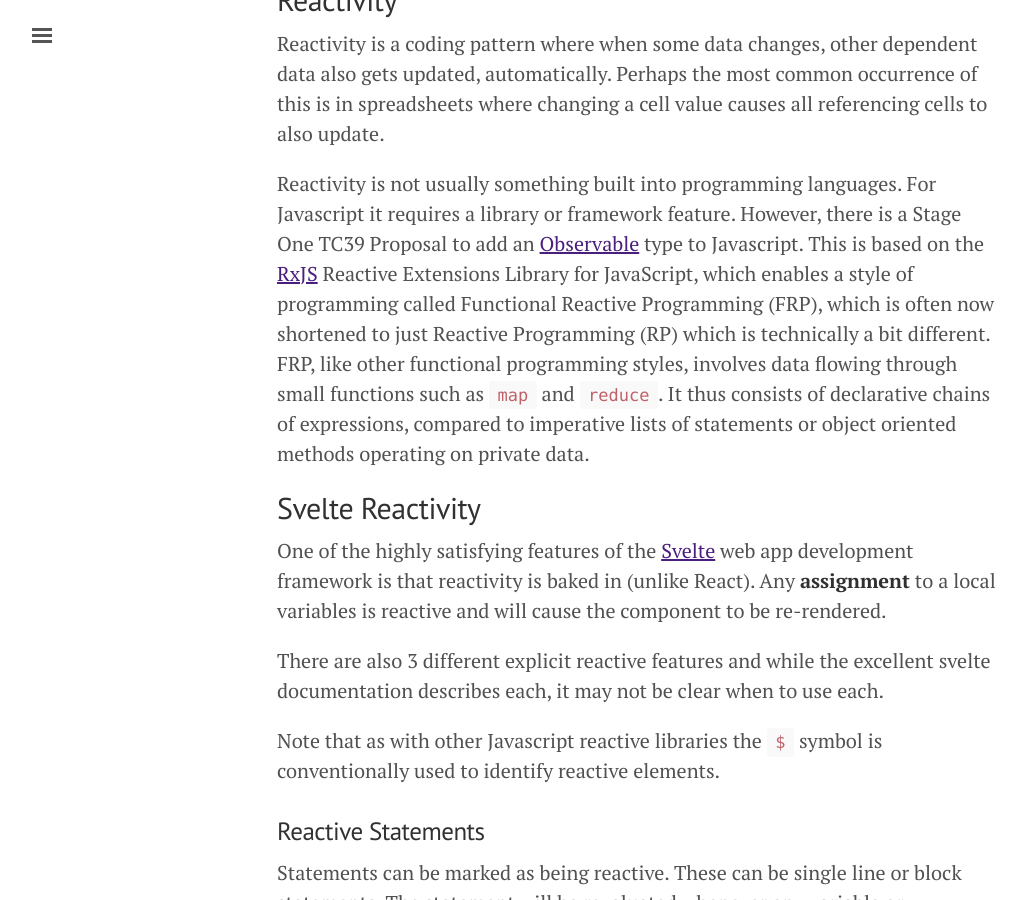
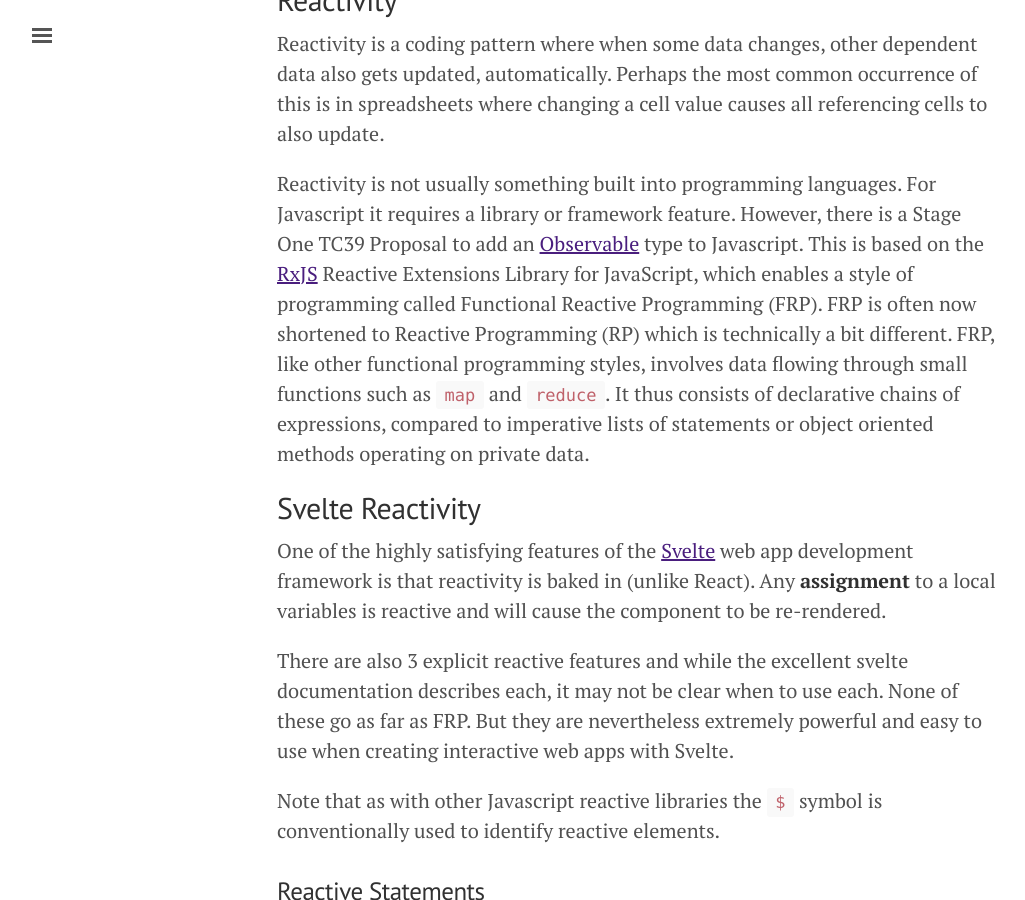
Before and after one commit to OpenDirective/opendirective.github.io, a Jekyll site: the page built from _posts/2022-01-06-comparing-svelte-reactivity-options.md, in a window 1280 px wide and 900 px high, scrolled down 401 px. Shown: the whole window, without its empty margins (3-1028 px from the left). Built offline with Jekyll 4.4.1, drawn with Linux system fonts in a browser that asks for light colours.

Commit message:
Tweak text

```diff
--- a/_posts/2022-01-06-comparing-svelte-reactivity-options.md
+++ b/_posts/2022-01-06-comparing-svelte-reactivity-options.md
@@ -10,13 +10,13 @@
 
 Reactivity is a coding pattern where when some data changes, other dependent data also gets updated, automatically. Perhaps the most common occurrence of this is in spreadsheets where changing a cell value causes all referencing cells to also update.
 
-Reactivity is not usually something built into programming languages. For Javascript it requires a library or framework feature. However, there is a Stage One TC39 Proposal to add an [Observable](https://github.com/tc39/proposal-observable) type to Javascript. This is based on the [RxJS](https://rxjs.dev/) Reactive Extensions Library for JavaScript, which enables a style of programming called Functional Reactive Programming (FRP), which is often now shortened to just Reactive Programming (RP) which is technically a bit different. FRP, like other functional programming styles, involves data flowing through small functions such as `map` and `reduce`. It thus consists of declarative chains of expressions, compared to imperative lists of statements or object oriented methods operating on private data.
+Reactivity is not usually something built into programming languages. For Javascript it requires a library or framework feature. However, there is a Stage One TC39 Proposal to add an [Observable](https://github.com/tc39/proposal-observable) type to Javascript. This is based on the [RxJS](https://rxjs.dev/) Reactive Extensions Library for JavaScript, which enables a style of programming called Functional Reactive Programming (FRP). FRP is often now shortened to Reactive Programming (RP) which is technically a bit different. FRP, like other functional programming styles, involves data flowing through small functions such as `map` and `reduce`. It thus consists of declarative chains of expressions, compared to imperative lists of statements or object oriented methods operating on private data.
 
 ## Svelte Reactivity
 
 One of the highly satisfying features of the [Svelte](https://svelte.dev/) web app development framework is that reactivity is baked in (unlike React). Any **assignment** to a local variables is reactive and will cause the component to be re-rendered.
 
-There are also 3 different explicit reactive features and while the excellent svelte documentation describes each, it may not be clear when to use each.
+There are also 3 explicit reactive features and while the excellent svelte documentation describes each, it may not be clear when to use each. None of these go as far as FRP. But they are nevertheless extremely powerful and easy to use when creating interactive web apps with Svelte.
 
 Note that as with other Javascript reactive libraries the `$` symbol is conventionally used to identify reactive elements.
 
```
